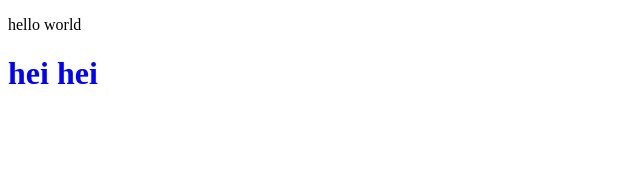
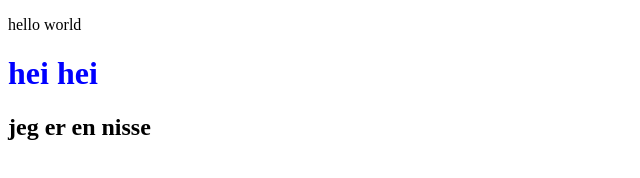
Before and after one commit to oliveraugestad-ui/oliveraugestad-ui.github.io, a plain HTML site: page index.html in a window 1280 px wide. Shown: the whole page, without its empty margins (0-640 px from the left). Drawn offline with Linux system fonts and the light colour scheme.

Commit message:
Update index.html

```diff
--- a/index.html
+++ b/index.html
@@ -11,5 +11,7 @@
 
 <h1>hei hei</h1>
 
+    <h2>jeg er en nisse</h2>
+
 </body>
 </html>
```
